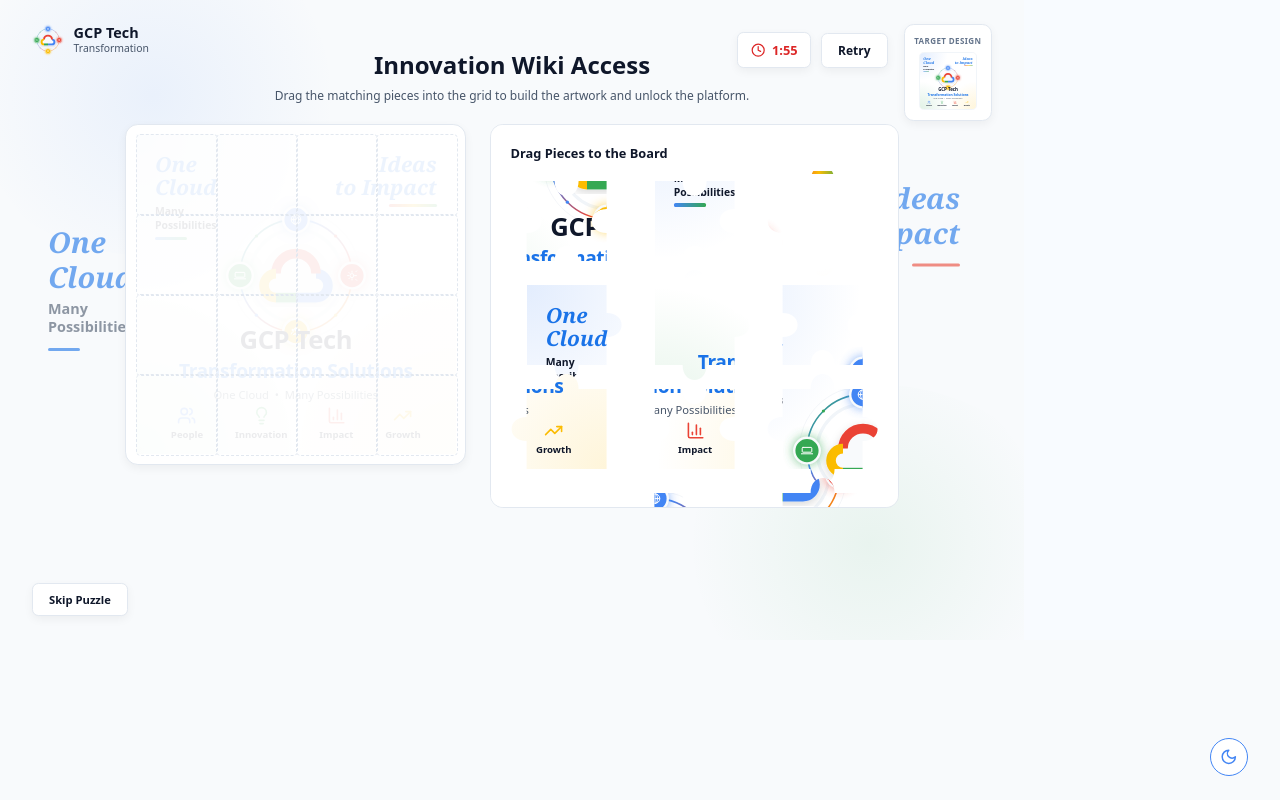
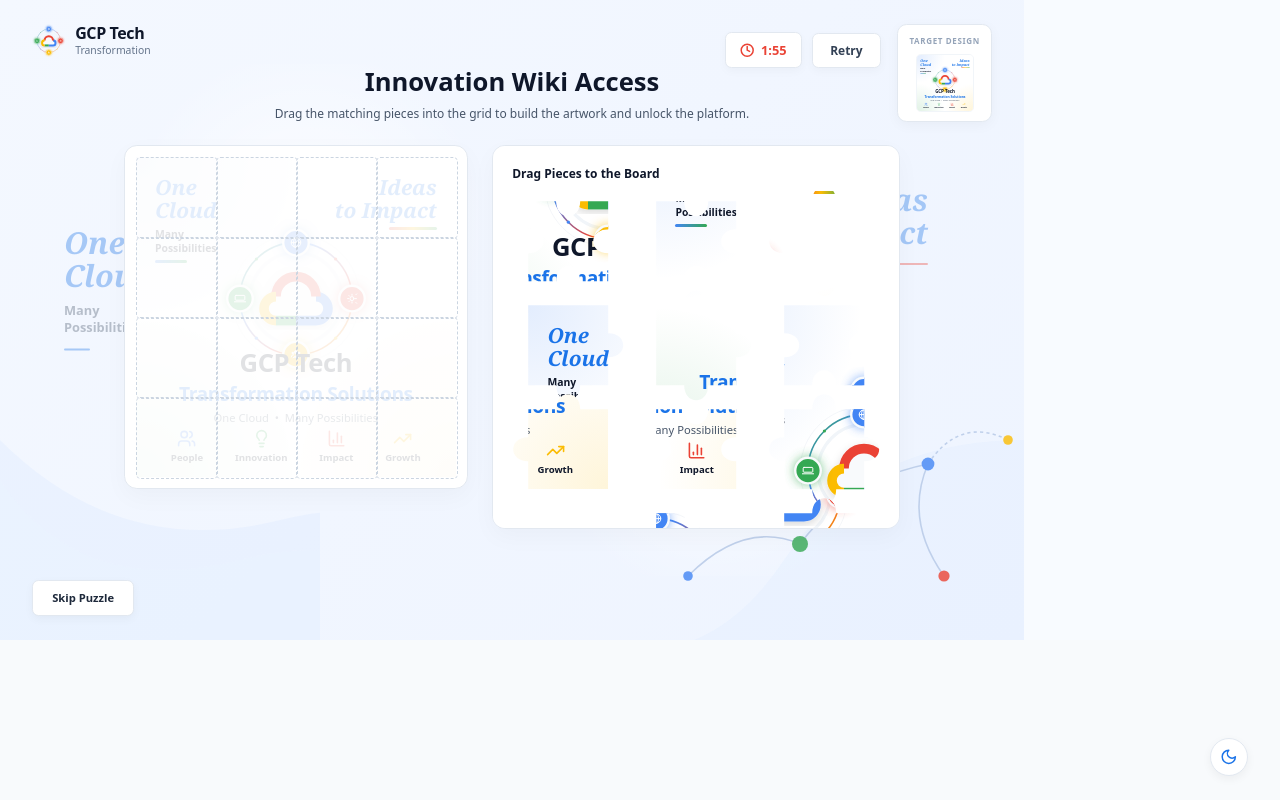
Before and after one commit to harisankarpn/cgn-wiki, a React (Vite) app: page / in a window 1280 px wide. Built offline with nearby package versions, Linux system fonts and the light colour scheme; the HTML template or start-up script is replaced by a standard one.

Commit message:
Update App.tsx

```diff
--- a/src/App.tsx
+++ b/src/App.tsx
@@ -660,7 +660,7 @@
 ];
 
 /* =========================================================
-   SPLASH PUZZLE COMPONENT
+   SPLASH PUZZLE COMPONENT (REFACTORED TO MATCH image0.png)
 ========================================================= */
 
 const GRID_SIZE = 4;
@@ -842,23 +842,53 @@
   };
 
   return (
-    <div style={{ height: '100vh', width: '100vw', display: 'flex', flexDirection: 'column', alignItems: 'center', justifyContent: 'flex-start', backgroundColor: 'var(--bg-main)', fontFamily: 'system-ui, sans-serif', position: 'relative', overflow: 'hidden' }}>
-
-      {/* Decorative Background Elements */}
+    <div style={{
+      height: '100vh', width: '100vw',
+      display: 'flex', flexDirection: 'column', alignItems: 'center', justifyContent: 'flex-start',
+      background: 'linear-gradient(135deg, #f4f8ff 0%, #eef4ff 100%)',
+      fontFamily: 'system-ui, sans-serif', position: 'relative', overflow: 'hidden'
+    }}>
+
+      {/* Decorative Wavy Background matching image0.png */}
       <div style={{ position: 'absolute', top: 0, left: 0, width: '100%', height: '100%', overflow: 'hidden', pointerEvents: 'none', zIndex: 0 }}>
-        <div style={{ position: 'absolute', top: '-10%', left: '-5%', width: '40%', height: '50%', background: 'radial-gradient(circle, rgba(66, 133, 244, 0.08) 0%, transparent 70%)', borderRadius: '50%' }}></div>
-        <div style={{ position: 'absolute', bottom: '-10%', right: '-5%', width: '40%', height: '50%', background: 'radial-gradient(circle, rgba(52, 168, 83, 0.08) 0%, transparent 70%)', borderRadius: '50%' }}></div>
-
-        <div style={{ position: 'absolute', top: '45%', left: '60px', transform: 'translateY(-50%)', opacity: 0.6 }}>
-           <div style={{ fontSize: '36px', fontFamily: 'Georgia, serif', fontStyle: 'italic', color: '#1a73e8', fontWeight: 'bold', lineHeight: 1.2 }}>One<br/>Cloud</div>
-           <div style={{ fontSize: '18px', color: 'var(--text-secondary)', marginTop: '8px', fontWeight: 600, lineHeight: 1.2 }}>Many<br/>Possibilities</div>
-           <div style={{ width: '40px', height: '4px', background: '#1a73e8', marginTop: '16px', borderRadius: '2px' }}></div>
-        </div>
-
-        <div style={{ position: 'absolute', top: '35%', right: '80px', transform: 'translateY(-50%)', opacity: 0.6, textAlign: 'right' }}>
-           <div style={{ fontSize: '36px', fontFamily: 'Georgia, serif', fontStyle: 'italic', color: '#1a73e8', fontWeight: 'bold', lineHeight: 1.2 }}>Ideas<br/>to Impact</div>
-           <div style={{ width: '60px', height: '4px', background: '#ea4335', marginTop: '16px', float: 'right', borderRadius: '2px' }}></div>
-        </div>
+        {/* Soft radial glows */}
+        <div style={{ position: 'absolute', top: '10%', left: '10%', width: '40%', height: '50%', background: 'radial-gradient(circle, rgba(255,255,255,0.8) 0%, transparent 70%)' }}></div>
+        <div style={{ position: 'absolute', bottom: '10%', right: '10%', width: '40%', height: '50%', background: 'radial-gradient(circle, rgba(255,255,255,0.8) 0%, transparent 70%)' }}></div>
+
+        {/* Left Side decorative text */}
+        <div style={{ position: 'absolute', top: '45%', left: '80px', transform: 'translateY(-50%)', opacity: 0.35 }}>
+           <div style={{ fontSize: '38px', fontFamily: 'Georgia, serif', fontStyle: 'italic', color: '#1a73e8', fontWeight: 'bold', lineHeight: 1.1 }}>One<br/>Cloud</div>
+           <div style={{ fontSize: '16px', color: '#475569', marginTop: '12px', fontWeight: 600, lineHeight: 1.3 }}>Many<br/>Possibilities</div>
+           <div style={{ width: '32px', height: '3px', background: '#1a73e8', marginTop: '16px', borderRadius: '2px' }}></div>
+        </div>
+
+        {/* Right Side decorative text */}
+        <div style={{ position: 'absolute', top: '35%', right: '120px', transform: 'translateY(-50%)', opacity: 0.35, textAlign: 'right' }}>
+           <div style={{ fontSize: '38px', fontFamily: 'Georgia, serif', fontStyle: 'italic', color: '#1a73e8', fontWeight: 'bold', lineHeight: 1.1 }}>Ideas<br/>to Impact</div>
+           <div style={{ width: '40px', height: '3px', background: '#ea4335', marginTop: '16px', float: 'right', borderRadius: '2px' }}></div>
+        </div>
+
+        {/* Bottom Left Custom SVG Wave */}
+        <svg position="absolute" bottom="0" left="0" width="400" height="300" style={{ position: 'absolute', bottom: 0, left: 0, opacity: 0.7 }}>
+          <path d="M 0 300 L 0 50 Q 150 200 350 150 T 450 300 Z" fill="rgba(215, 230, 255, 0.4)" />
+          <path d="M 0 300 L 0 100 Q 100 250 300 200 T 500 300 Z" fill="rgba(230, 240, 255, 0.6)" />
+        </svg>
+
+        {/* Bottom Right Custom SVG Wave + Network Dots */}
+        <svg position="absolute" bottom="0" right="0" width="500" height="400" style={{ position: 'absolute', bottom: 0, right: 0, opacity: 0.8 }}>
+          <path d="M 500 400 L 500 150 Q 300 150 200 300 T -50 400 Z" fill="rgba(215, 230, 255, 0.3)" />
+
+          <path d="M 380 180 Q 420 120 480 150" stroke="#b4c7e6" strokeWidth="2" fill="none" strokeDasharray="4 4" />
+          <path d="M 380 180 Q 280 200 220 280" stroke="#b4c7e6" strokeWidth="2" fill="none" />
+          <path d="M 220 280 Q 150 250 80 320" stroke="#b4c7e6" strokeWidth="2" fill="none" />
+          <path d="M 380 180 Q 350 250 400 320" stroke="#b4c7e6" strokeWidth="2" fill="none" />
+
+          <circle cx="380" cy="180" r="8" fill="#4285F4" />
+          <circle cx="480" cy="150" r="6" fill="#FBBC04" />
+          <circle cx="220" cy="280" r="10" fill="#34A853" />
+          <circle cx="80" cy="320" r="6" fill="#4285F4" />
+          <circle cx="400" cy="320" r="7" fill="#EA4335" />
+        </svg>
       </div>
 
       {dragState.isDragging && dragState.id !== null && (
@@ -906,33 +936,50 @@
 
       {/* Top Left: Logo Brand */}
       <div style={{ position: 'absolute', top: '30px', left: '40px', display: 'flex', alignItems: 'center', gap: '12px', zIndex: 10 }}>
-        <div style={{ width: '40px', height: '40px' }}>
-           <NewGCPLogo size={40} />
-        </div>
-        <div>
-          <div style={{ fontSize: '18px', fontWeight: 800, color: 'var(--text-main)', lineHeight: 1.1 }}>GCP Tech</div>
-          <div style={{ fontSize: '13px', color: 'var(--text-secondary)' }}>Transformation</div>
-        </div>
-      </div>
-
-      {/* Top Right: Timer, Retry, Target Design */}
+        <div style={{ width: '42px', height: '42px', display: 'flex', alignItems: 'center', justifyContent: 'center' }}>
+           <NewGCPLogo size={42} />
+        </div>
+        <div style={{ display: 'flex', flexDirection: 'column' }}>
+          <div style={{ fontSize: '20px', fontWeight: 800, color: '#0f172a', lineHeight: 1.1, letterSpacing: '-0.5px' }}>GCP Tech</div>
+          <div style={{ fontSize: '13px', color: '#64748b', fontWeight: 500 }}>Transformation</div>
+        </div>
+      </div>
+
+      {/* Top Right: Timer, Retry, Target Design Wrapper */}
       <div style={{ position: 'absolute', top: '30px', right: '40px', display: 'flex', alignItems: 'flex-start', gap: '20px', zIndex: 10 }}>
+
+        {/* Timer & Retry Group */}
         <div style={{ display: 'flex', alignItems: 'center', gap: '12px', marginTop: '10px' }}>
-          <div style={{ display: 'flex', alignItems: 'center', gap: '8px', padding: '10px 16px', background: 'var(--bg-card)', border: '1px solid var(--border-main)', borderRadius: '8px', fontWeight: 'bold', fontSize: '16px', boxShadow: 'var(--shadow-sm)', color: '#dc2626' }}>
-            <Clock size={18} />
+          <div style={{
+            display: 'flex', alignItems: 'center', gap: '8px', padding: '10px 18px',
+            background: '#ffffff', border: '1px solid #e2e8f0', borderRadius: '8px',
+            fontWeight: '700', fontSize: '16px', boxShadow: '0 4px 12px rgba(0,0,0,0.03)', color: '#ea4335'
+          }}>
+            <Clock size={18} strokeWidth={2.5} />
             {formatTime(timeLeft)}
           </div>
           <button
             onClick={handleRetry}
-            style={{ padding: '10px 20px', borderRadius: '8px', border: '1px solid var(--border-main)', background: 'var(--bg-card)', color: 'var(--text-main)', fontWeight: 600, fontSize: '15px', cursor: 'pointer', transition: 'background 0.2s', boxShadow: 'var(--shadow-sm)' }}
+            style={{
+              padding: '10px 22px', borderRadius: '8px', border: '1px solid #e2e8f0',
+              background: '#ffffff', color: '#334155', fontWeight: 700, fontSize: '15px',
+              cursor: 'pointer', transition: 'all 0.2s', boxShadow: '0 4px 12px rgba(0,0,0,0.03)'
+            }}
           >
             Retry
           </button>
         </div>
 
-        <div style={{ display: 'flex', flexDirection: 'column', alignItems: 'center', background: 'var(--bg-card)', padding: '12px', borderRadius: '12px', boxShadow: 'var(--shadow-sm)', border: '1px solid var(--border-main)' }}>
-          <span style={{ fontSize: '10px', fontWeight: 800, color: 'var(--text-muted)', textTransform: 'uppercase', letterSpacing: '0.5px', marginBottom: '8px' }}>Target Design</span>
-          <div style={{ width: '70px', height: '70px', borderRadius: '6px', border: '1px solid var(--border-soft)', overflow: 'hidden', position: 'relative' }}>
+        {/* Target Design Card */}
+        <div style={{
+          display: 'flex', flexDirection: 'column', alignItems: 'center',
+          background: '#ffffff', padding: '12px 14px', borderRadius: '12px',
+          boxShadow: '0 4px 16px rgba(0,0,0,0.04)', border: '1px solid #e2e8f0'
+        }}>
+          <span style={{ fontSize: '10px', fontWeight: 800, color: '#94a3b8', textTransform: 'uppercase', letterSpacing: '0.8px', marginBottom: '10px' }}>
+            Target Design
+          </span>
+          <div style={{ width: '70px', height: '70px', borderRadius: '6px', border: '1px solid #f1f5f9', overflow: 'hidden', position: 'relative' }}>
             <div style={{ transform: 'scale(0.175)', transformOrigin: 'top left', width: '400px', height: '400px' }}>
               <CodeGeneratedPuzzleArtwork />
             </div>
@@ -944,24 +991,30 @@
       <div style={{ position: 'absolute', bottom: '30px', left: '40px', zIndex: 10 }}>
         <button
           onClick={onSkip}
-          style={{ padding: '10px 20px', borderRadius: '8px', border: '1px solid var(--border-main)', background: 'var(--bg-card)', color: 'var(--text-main)', fontWeight: 600, fontSize: '14px', cursor: 'pointer', transition: 'background 0.2s', boxShadow: 'var(--shadow-sm)' }}
+          style={{
+            padding: '12px 24px', borderRadius: '8px', border: '1px solid #e2e8f0',
+            background: '#ffffff', color: '#1e293b', fontWeight: 700, fontSize: '14px',
+            cursor: 'pointer', transition: 'all 0.2s', boxShadow: '0 4px 12px rgba(0,0,0,0.04)'
+          }}
         >
           Skip Puzzle
         </button>
       </div>
 
       {/* CENTER MAIN CONTENT */}
-      <div style={{ display: 'flex', flexDirection: 'column', alignItems: 'center', zIndex: 5, width: '100%', maxWidth: '1000px', marginTop: '60px' }}>
-
-        <div style={{ textAlign: 'center', marginBottom: '24px' }}>
-          <h1 style={{ color: 'var(--text-main)', margin: '0 0 8px', fontSize: '30px', fontWeight: 800 }}>Innovation Wiki Access</h1>
-          <p style={{ color: 'var(--text-secondary)', margin: 0, fontSize: '15px' }}>
+      <div style={{ display: 'flex', flexDirection: 'column', alignItems: 'center', zIndex: 5, width: '100%', maxWidth: '1050px', marginTop: '80px' }}>
+
+        {/* Centered Main Titles */}
+        <div style={{ textAlign: 'center', marginBottom: '28px' }}>
+          <h1 style={{ color: '#0f172a', margin: '0 0 8px', fontSize: '32px', fontWeight: 800 }}>Innovation Wiki Access</h1>
+          <p style={{ color: '#475569', margin: 0, fontSize: '15px' }}>
             {isSolved ? 'Assembly complete. System unlocked.' : isFailed ? 'Time expired. Please try again.' : 'Drag the matching pieces into the grid to build the artwork and unlock the platform.'}
           </p>
         </div>
 
         <div style={{ display: 'flex', gap: '30px', alignItems: 'flex-start', justifyContent: 'center', width: '100%' }}>
 
+          {/* LEFT CONTAINER: The Target Grid */}
           <div
             id="puzzle-grid"
             style={{
@@ -969,17 +1022,18 @@
               gridTemplateColumns: `repeat(${GRID_SIZE}, ${TILE_SIZE}px)`,
               gridTemplateRows: `repeat(${GRID_SIZE}, ${TILE_SIZE}px)`,
               gap: '0px',
-              padding: '12px',
-              background: 'var(--bg-card)',
+              padding: '14px',
+              background: '#ffffff',
               borderRadius: '16px',
-              boxShadow: isSolved ? '0 0 30px rgba(52, 168, 83, 0.4)' : isFailed ? '0 0 30px rgba(220, 38, 38, 0.4)' : 'var(--shadow-sm)',
-              border: `2px solid ${isSolved ? '#34a853' : isFailed ? '#dc2626' : 'var(--border-main)'}`,
+              boxShadow: isSolved ? '0 0 30px rgba(52, 168, 83, 0.4)' : isFailed ? '0 0 30px rgba(220, 38, 38, 0.4)' : '0 10px 30px rgba(0,0,0,0.03)',
+              border: `1px solid ${isSolved ? '#34a853' : isFailed ? '#dc2626' : '#e2e8f0'}`,
               transition: 'all 0.5s ease',
               position: 'relative'
             }}
           >
+            {/* Subtle background hint of the target image */}
             {!isSolved && !isFailed && (
-              <div style={{ position: 'absolute', top: '12px', left: '12px', opacity: 0.08, pointerEvents: 'none' }}>
+              <div style={{ position: 'absolute', top: '14px', left: '14px', opacity: 0.12, pointerEvents: 'none' }}>
                  <CodeGeneratedPuzzleArtwork />
               </div>
             )}
@@ -991,10 +1045,11 @@
                   width: `${TILE_SIZE}px`,
                   height: `${TILE_SIZE}px`,
                   position: 'relative',
-                  border: pieceId === null ? '1px dashed var(--border-main)' : 'none',
+                  border: pieceId === null ? '1px dashed #cbd5e1' : 'none',
                   borderRadius: '6px'
                 }}
               >
+                {/* If a piece is actively in this grid slot, render it here so it can be picked up again */}
                 {pieceId !== null && (
                   <div
                     onPointerDown={(e) => handlePointerDown(e, pieceId, 'grid')}
@@ -1007,19 +1062,21 @@
             ))}
           </div>
 
+          {/* RIGHT CONTAINER: The Pool */}
           <div className="puzzle-pool" style={{
             width: '460px', height: '430px',
             overflowY: 'auto', overflowX: 'hidden',
             display: 'flex', flexDirection: 'column',
-            padding: '24px', background: 'var(--bg-card)',
-            borderRadius: '16px', border: '1px solid var(--border-main)'
+            padding: '24px', background: '#ffffff',
+            borderRadius: '16px', border: '1px solid #e2e8f0',
+            boxShadow: '0 10px 30px rgba(0,0,0,0.03)'
           }}>
             {isSolved ? (
               <div style={{ width: '100%', height: '100%', display: 'flex', flexDirection: 'column', alignItems: 'center', justifyContent: 'center', animation: 'fadeIn 0.5s ease' }}>
                 <div style={{ width: '60px', height: '60px', borderRadius: '50%', backgroundColor: '#dcfce7', color: '#166534', display: 'flex', alignItems: 'center', justifyContent: 'center', marginBottom: '20px' }}>
                   <ShieldCheck size={32} />
                 </div>
-                <h3 style={{ margin: '0 0 20px', color: 'var(--text-main)' }}>Verification Successful</h3>
+                <h3 style={{ margin: '0 0 20px', color: '#0f172a' }}>Verification Successful</h3>
                 <button
                   onClick={onComplete}
                   style={{ padding: '14px 28px', borderRadius: '8px', border: 'none', background: '#1a73e8', color: 'white', fontSize: '16px', fontWeight: 600, cursor: 'pointer', boxShadow: '0 4px 12px rgba(26, 115, 232, 0.3)' }}
@@ -1032,8 +1089,8 @@
                 <div style={{ width: '60px', height: '60px', borderRadius: '50%', backgroundColor: '#fee2e2', color: '#dc2626', display: 'flex', alignItems: 'center', justifyContent: 'center', marginBottom: '20px' }}>
                   <X size={32} />
                 </div>
-                <h3 style={{ margin: '0 0 12px', color: 'var(--text-main)' }}>Time's Up!</h3>
-                <p style={{ margin: '0 0 20px', color: 'var(--text-secondary)', textAlign: 'center' }}>You ran out of time to complete the puzzle.</p>
+                <h3 style={{ margin: '0 0 12px', color: '#0f172a' }}>Time's Up!</h3>
+                <p style={{ margin: '0 0 20px', color: '#475569', textAlign: 'center' }}>You ran out of time to complete the puzzle.</p>
                 <button
                   onClick={handleRetry}
                   style={{ padding: '14px 28px', borderRadius: '8px', border: 'none', background: '#dc2626', color: 'white', fontSize: '16px', fontWeight: 600, cursor: 'pointer', boxShadow: '0 4px 12px rgba(220, 38, 38, 0.3)' }}
@@ -1043,7 +1100,7 @@
               </div>
             ) : (
               <>
-                <h3 style={{ margin: '0 0 24px', fontSize: '16px', color: 'var(--text-main)', textAlign: 'left', fontWeight: 700 }}>Drag Pieces to the Board</h3>
+                <h3 style={{ margin: '0 0 24px', fontSize: '15px', color: '#0f172a', textAlign: 'left', fontWeight: 700 }}>Drag Pieces to the Board</h3>
                 <div style={{
                   display: 'grid', gridTemplateColumns: 'repeat(3, 1fr)', gap: '30px 20px', justifyItems: 'center', paddingBottom: '20px'
                 }}>
@@ -1102,13 +1159,12 @@
         position: 'fixed', bottom: '30px', right: '40px', zIndex: 9999,
         width: '48px', height: '48px', borderRadius: '50%',
         display: 'flex', alignItems: 'center', justifyContent: 'center',
-        background: 'var(--bg-card)', border: '2px solid #4285F4',
-        boxShadow: 'var(--shadow-sm)', cursor: 'pointer', color: 'var(--text-main)',
-        transition: 'all 0.3s ease',
-        animation: 'themePulse 2s infinite'
+        background: 'var(--bg-card)', border: '1px solid var(--border-main)',
+        boxShadow: 'var(--shadow-sm)', cursor: 'pointer', color: '#1a73e8',
+        transition: 'all 0.3s ease'
       }}
     >
-      {theme === 'light' ? <Moon size={22} color="#4285F4" /> : <Sun size={22} color="#FBBC04" />}
+      {theme === 'light' ? <Moon size={22} color="#1a73e8" /> : <Sun size={22} color="#FBBC04" />}
     </button>
   );
 
```
